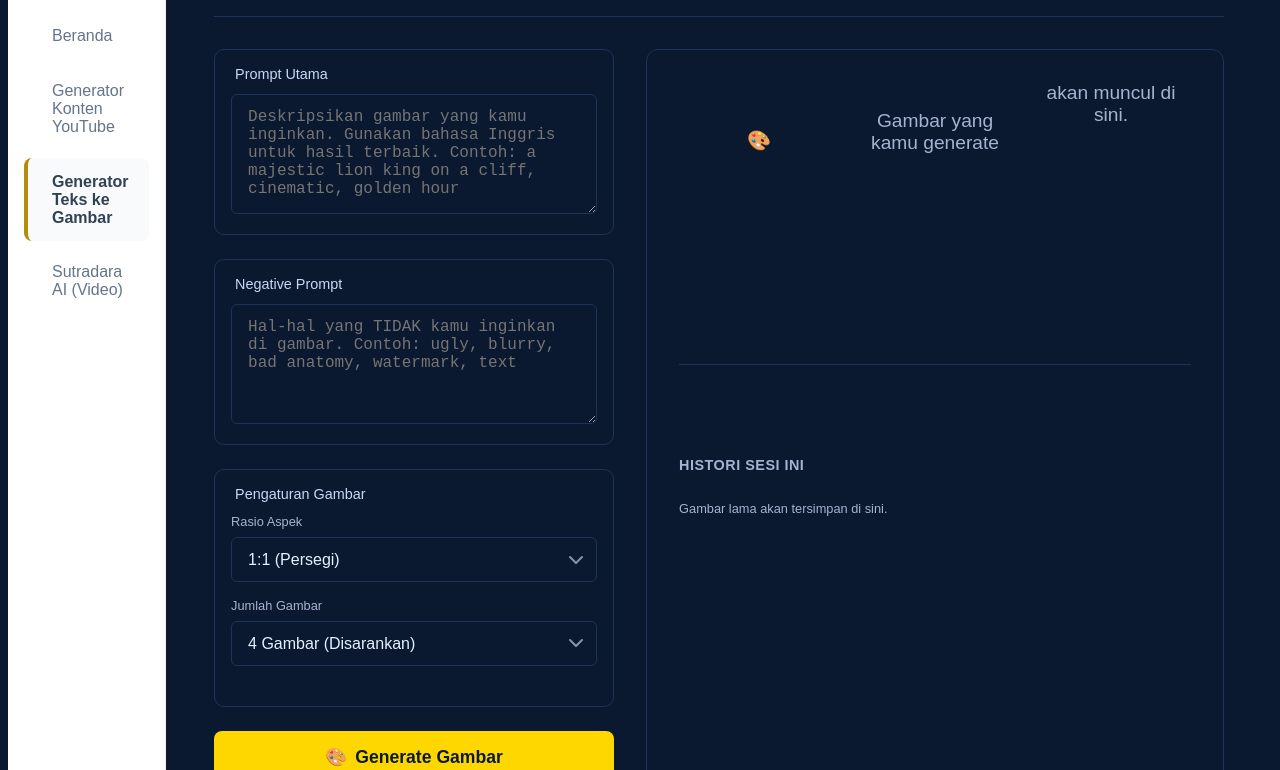
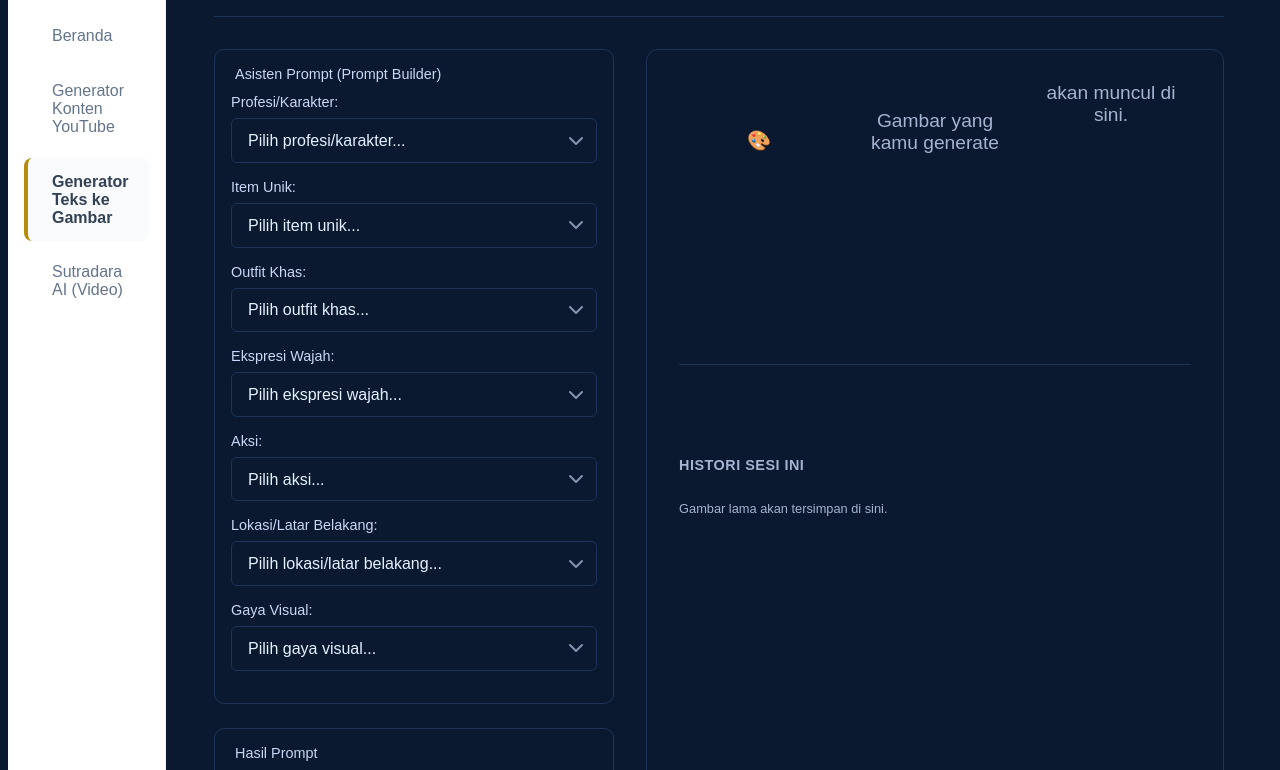
Before and after one commit to HorseSaber/Wanendira-app-v001, a plain HTML site: page pages/generator-gambar.html in a window 1280 px wide. Shown: the part 168-938 px from the top of the page. Drawn offline with Linux system fonts and the light colour scheme.

Commit message:
Add files via upload

```diff
--- a/pages/generator-gambar.html
+++ b/pages/generator-gambar.html
@@ -40,37 +40,88 @@
             <div id="content-area" class="generator-workspace">
 
            <!-- Area Kontrol (Kiri) - Sudah Terisi -->
+<!-- Area Kontrol (Kiri) - VERSI ASISTEN PROMPT -->
 <div class="generator-controls" id="image-generator-controls">
 
-    <!-- Blok 1: Prompt Utama -->
+    <!-- Blok 1: Prompt Builder Terstruktur -->
     <div class="control-block">
-        <label for="prompt-input" class="control-label">Prompt Utama</label>
-        <textarea id="prompt-input" class="control-textarea" rows="5" placeholder="Deskripsikan gambar yang kamu inginkan. Gunakan bahasa Inggris untuk hasil terbaik. Contoh: a majestic lion king on a cliff, cinematic, golden hour"></textarea>
+        <label class="control-label">Asisten Prompt (Prompt Builder)</label>
+
+        <!-- Setiap dropdown akan ada di dalam form-group-nya sendiri -->
+        <div class="form-group" style="margin-bottom: 1rem;">
+            <label for="profesi-select" class="sub-control-label">Profesi/Karakter:</label>
+            <select id="profesi-select" class="control-select prompt-part">
+                <option value="">Pilih profesi/karakter...</option>
+            </select>
+        </div>
+        <div class="form-group" style="margin-bottom: 1rem;">
+            <label for="item-select" class="sub-control-label">Item Unik:</label>
+            <select id="item-select" class="control-select prompt-part">
+                <option value="">Pilih item unik...</option>
+            </select>
+        </div>
+        <div class="form-group" style="margin-bottom: 1rem;">
+            <label for="outfit-select" class="sub-control-label">Outfit Khas:</label>
+            <select id="outfit-select" class="control-select prompt-part">
+                <option value="">Pilih outfit khas...</option>
+            </select>
+        </div>
+        <div class="form-group" style="margin-bottom: 1rem;">
+            <label for="ekspresi-select" class="sub-control-label">Ekspresi Wajah:</label>
+            <select id="ekspresi-select" class="control-select prompt-part">
+                <option value="">Pilih ekspresi wajah...</option>
+            </select>
+        </div>
+        <div class="form-group" style="margin-bottom: 1rem;">
+            <label for="aksi-select" class="sub-control-label">Aksi:</label>
+            <select id="aksi-select" class="control-select prompt-part">
+                <option value="">Pilih aksi...</option>
+            </select>
+        </div>
+        <div class="form-group" style="margin-bottom: 1rem;">
+            <label for="lokasi-select" class="sub-control-label">Lokasi/Latar Belakang:</label>
+            <select id="lokasi-select" class="control-select prompt-part">
+                <option value="">Pilih lokasi/latar belakang...</option>
+            </select>
+        </div>
+        <div class="form-group" style="margin-bottom: 1rem;">
+            <label for="gaya-visual-select" class="sub-control-label">Gaya Visual:</label>
+            <select id="gaya-visual-select" class="control-select prompt-part">
+                <option value="">Pilih gaya visual...</option>
+            </select>
+        </div>
     </div>
 
-    <!-- Blok 2: Negative Prompt -->
+    <!-- Blok 2: Prompt Utama (Sekarang menjadi hasil dari Prompt Builder) -->
+    <div class="control-block">
+        <label for="prompt-input" class="control-label">Hasil Prompt</label>
+        <textarea id="prompt-input" class="control-textarea" rows="5" placeholder="Prompt akan terbentuk di sini berdasarkan pilihanmu... Kamu juga bisa menambahkan detail di sini."></textarea>
+    </div>
+
+    <!-- Blok 3: Negative Prompt dengan Saran -->
     <div class="control-block">
         <label for="negative-prompt-input" class="control-label">Negative Prompt</label>
-        <textarea id="negative-prompt-input" class="control-textarea" rows="3" placeholder="Hal-hal yang TIDAK kamu inginkan di gambar. Contoh: ugly, blurry, bad anatomy, watermark, text"></textarea>
+        <textarea id="negative-prompt-input" class="control-textarea" rows="3" placeholder="Isi dengan hal yang tidak diinginkan..."></textarea>
+        <div class="suggestion-pills">
+            <button class="pill-btn" data-value="ugly, tiling, poorly drawn hands, poorly drawn feet, poorly drawn face">Kualitas Buruk</button>
+            <button class="pill-btn" data-value="text, watermark, signature">Teks & Tanda</button>
+            <button class="pill-btn" data-value="blurry, blurred, grainy">Buram</button>
+        </div>
     </div>
 
-    <!-- Blok 3: Pengaturan Gambar -->
+    <!-- Blok 4: Pengaturan Gambar (tidak berubah) -->
     <div class="control-block">
         <label class="control-label">Pengaturan Gambar</label>
-
-        <!-- Sub-blok untuk Rasio Aspek -->
         <div class="form-group" style="margin-bottom: 1rem;">
-            <label for="aspect-ratio-select" style="font-size: 0.8rem; font-weight: 500; color: var(--text-secondary); margin-bottom: 0.5rem; display: block;">Rasio Aspek</label>
+            <label for="aspect-ratio-select" class="sub-control-label">Rasio Aspek</label>
             <select id="aspect-ratio-select" class="control-select">
                 <option value="1:1" selected>1:1 (Persegi)</option>
                 <option value="16:9">16:9 (Landscape)</option>
                 <option value="9:16">9:16 (Potrait)</option>
             </select>
         </div>
-
-        <!-- Sub-blok untuk Jumlah Gambar -->
         <div class="form-group">
-            <label for="num-images-select" style="font-size: 0.8rem; font-weight: 500; color: var(--text-secondary); margin-bottom: 0.5rem; display: block;">Jumlah Gambar</label>
+            <label for="num-images-select" class="sub-control-label">Jumlah Gambar</label>
             <select id="num-images-select" class="control-select">
                 <option value="1">1 Gambar</option>
                 <option value="2">2 Gambar</option>
@@ -79,7 +130,7 @@
         </div>
     </div>
 
-    <!-- Tombol Generate Utama -->
+    <!-- Tombol Generate Utama (tidak berubah) -->
     <button class="generate-btn" id="generate-image-btn">
         <span>🎨</span> Generate Gambar
     </button>
```
